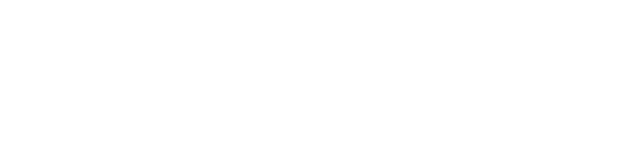
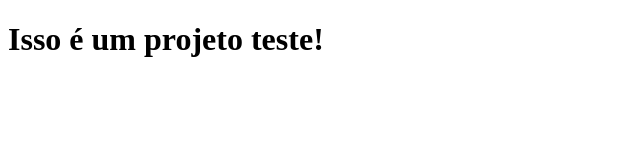
Before and after one commit to HigorMoroni/repositorio-teste, a plain HTML site: page index.html in a window 1280 px wide. Shown: the whole page, without its empty margins (0-640 px from the left). Drawn offline with Linux system fonts and the light colour scheme.

Commit message:
feat: init html project

```diff
--- a/index.html
+++ b/index.html
@@ -1,8 +1,11 @@
 <!DOCTYPE html>
+<html lang="pt-br">
 <head>
     <meta charset="UTF-8">
     <meta name="viewport" content="width=device-width, initial-scale=1.0">
+    <title>Projeto Teste</title>
 </head>
 <body>
+    <h1>Isso é um projeto teste!</h1>
 </body>
 </html>
```
